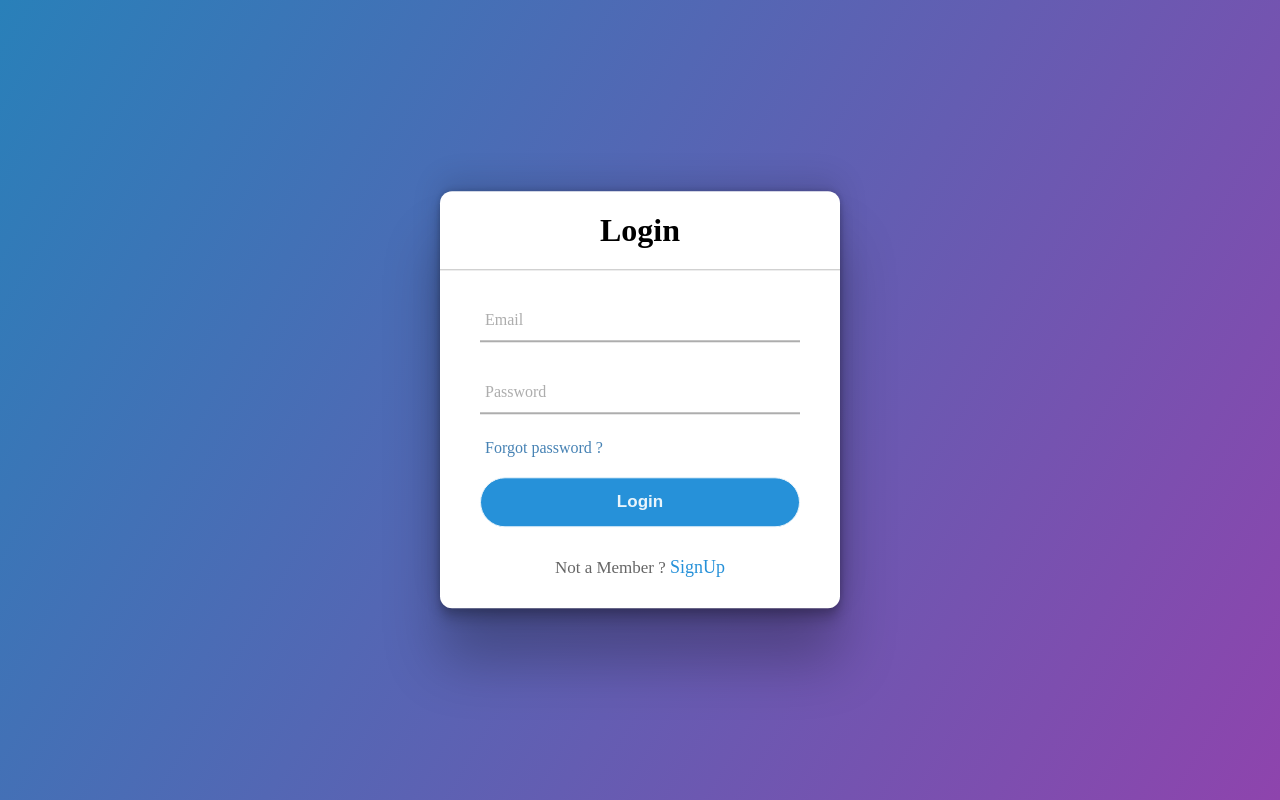
After one commit to pratiraj5501/todolist, a PHP site: page /loginAndSignup/login.php in a window 1280 px wide. The commit adds this page. Run offline with PHP 8.4, Linux system fonts and the light colour scheme.

```diff
--- a/css/style.css
+++ b/css/style.css
@@ -1,5 +1,5 @@
 body {
-    background: #34495e;
+    background: #1f80e0;
   }
 
   * {
@@ -92,6 +92,7 @@ body {
 
   .todo-item h2 {
     display: inline-block;
+    overflow:scroll;
     padding: 5px 0px;
     font-size: 17px;
     font-family: sans-serif;
--- a/css/todos.css
+++ b/css/todos.css
@@ -6,6 +6,7 @@
     margin: auto;
     width:99.50%;
     overflow-x: hidden;
+    /* overflow-y: scroll; */
     height: 99vh;
      border: 1px solid red;
      background: #4c566a;;
@@ -31,12 +32,12 @@
     width: 100%;
     height: 70%;
 }
-.username{
+.username p{
 
     font-style: italic;
     font-size: 22px;
     margin-top: 1.3%;
-    margin-left: 65%;
+    margin-left: -95%;
 }
 .dropbtn {
     margin-top: 10%;
@@ -80,6 +81,7 @@
     border: 1px solid red;
     margin-top: 1%;
     overflow-y: auto;
+    overflow-x: hidden;
 }
 .userInput{
     margin-top: 2%;
--- a/db_scripts/userLogin.php
+++ b/db_scripts/userLogin.php
@@ -4,7 +4,7 @@ require_once "connection.php";
 $user = $_POST["username"];
 $password = $_POST["password"];
 
-$query = "select * from `creds` where username='$user' and password='$password'";
+$query = "select * from `creds` where email='$user' and password='$password'";
 $result = $conn->query($query);
 
 //Remove this block in the final product
@@ -14,8 +14,8 @@ if (mysqli_num_rows($result) > 0) {
     Redirect("../todo.php",true);
 }
 else {
-    echo "<h1>incorrect creds</h1>";
     mysqli_close($conn); // Testing this line of code
+    Redirect('../loginAndSignup/login.php?state=failed');
 }
 
 
--- /dev/null
+++ b/loginAndSignup/login.php
@@ -0,0 +1,170 @@
+<?php
+    if (isset($_GET['state'])) {
+        session_start();
+        session_destroy();
+
+    }
+?>
+<!DOCTYPE html>
+<html lang="en">
+<head>
+    <meta charset="UTF-8">
+    <meta http-equiv="X-UA-Compatible" content="IE=edge">
+    <meta name="viewport" content="width=device-width, initial-scale=1.0">
+    <style>
+        body{
+            background-image: url("./images/icon.jpeg");
+            margin: 0;
+            padding: 0;
+            font-family: montserrat;
+            background: linear-gradient(120deg,#2980b9,#8e44ad);
+            height: 100vh;
+           overflow: hidden;
+        }
+        .center{
+            position: absolute;
+            top: 50%;
+            left: 50%;
+            transform: translate(-50%,-50%);
+            width: 400px;
+            background: white;
+            border-radius: 12px;
+
+            box-shadow: rgba(0, 0, 0, 0.25) 0px 54px 55px, rgba(0, 0, 0, 0.12) 0px -12px 30px, rgba(0, 0, 0, 0.12) 0px 4px 6px, rgba(0, 0, 0, 0.17) 0px 12px 13px, rgba(0, 0, 0, 0.09) 0px -3px 5px;
+
+        }
+        .center h1{
+            text-align: center;
+            padding:0 0 20px 0;
+            border-bottom: 1px solid silver;
+        }
+        .center form{
+            padding: 0 40px;
+            box-sizing: border-box;
+        }
+        form .txt_field{
+            position: relative;
+            border-bottom: 2px solid #adadad;
+            margin: 30px 0;
+        }
+        .txt_field input{
+            width: 100%;
+            padding: 0 5px;
+            height: 40px;
+            font-size: 16px;
+            border: none;
+            background: none;
+            outline: none;
+        }
+        .txt_field label{
+            position: absolute;
+            top:50%;
+            left: 5px;;
+             color: #adadad;
+             transform: translateY(-50%);
+             font-size: 16px;
+            pointer-events: none;
+             transition: .5s;
+        }
+        .txt_field span::before{
+            content: '';
+            position: absolute;
+            top: 40px;
+            left: 0;
+            width: 0%;
+            height: 2px;
+            background: #2691d9;
+            transition: .5s;
+        }
+        .txt_field input:focus ~ label,
+        .txt_field input:valid ~ label{
+            top: -5px;
+            color: #2691d9;
+
+        }
+        .txt_field input:focus ~ span::before,
+        .txt_field input:valid ~ span::before{
+
+            width: 100%;
+
+        }
+        .pass{
+            margin: -5px 0 20px 5px;
+            color: #a6a6a6;
+            cursor: pointer;
+        }
+        .pass a{
+            color:#a6a6a6;
+            text-decoration: none;
+        }
+        .pass a:hover{
+            color:#2691d9;
+            text-decoration: underline;
+            font-size: 18px;
+            transition: .8s;
+        }
+      .center input[type="submit"]{
+            width: 100%;
+            height: 50px;
+            border: 1px solid;
+            background: #2691d9;
+            border-radius: 28px;
+            font-size: 17px;
+            color: #e9f4fb;
+            font-weight: 700;
+            cursor: pointer;
+            outline: none;
+        }
+        .signup_link{
+            margin:  30px 0;
+            text-align: center;
+            font-size: 17px;
+            color: #666666;
+
+        }
+        .signup_link a{
+            color: #2691d9;
+           font-size: 18px;
+            text-decoration: none;
+        }
+        .signup_link a:hover{
+            text-decoration: underline;
+        }
+        body img{
+            opacity: 1;
+        }
+    </style>
+    <title>Login</title>
+</head>
+<body>
+
+    <div class="center">
+        <h1>Login</h1>
+        <?php
+            if (isset($_GET['state']) and $_GET['state'] == "failed") {
+                echo "<h1 style='color:red;'>Login Failed, Wrong Creds</h1>";
+            }
+        ?>
+        <form action="../db_scripts/userLogin.php" method="post">
+                <div class="txt_field">
+                    <input type="text" required name="username">
+                    <span></span>
+                    <label>Email</label>
+                </div>
+                <div class="txt_field">
+                    <input type="password" required name="password">
+                    <span></span>
+                    <label> Password</label>
+                </div>
+                <div class="pass"> <a href="forgotPassword.html" style="color:steelblue;">  Forgot password ?</a></div>
+                <input type="submit" value="Login">
+                <div class="signup_link">
+                    Not a Member ? <a href="signUp.html">SignUp</a>
+                </div>
+
+
+        </form>
+    </div>
+
+</body>
+</html>
```
Also changed, not shown: app/add.php (+5 -9 lines), db_scripts/signUp.php (added, +19 -0 lines), index.php (+20 -5 lines), js/first.html (deleted, +0 -44 lines), loginAndSignup/signUp.html (renamed from loginAndSignup/login.html, +83 -10 lines), todo.php (+60 -57 lines), images/homeicon.jpg (added), images/traial2.jpeg (added), images/trial1.jpeg (added), images/trial3.jpeg (added).
